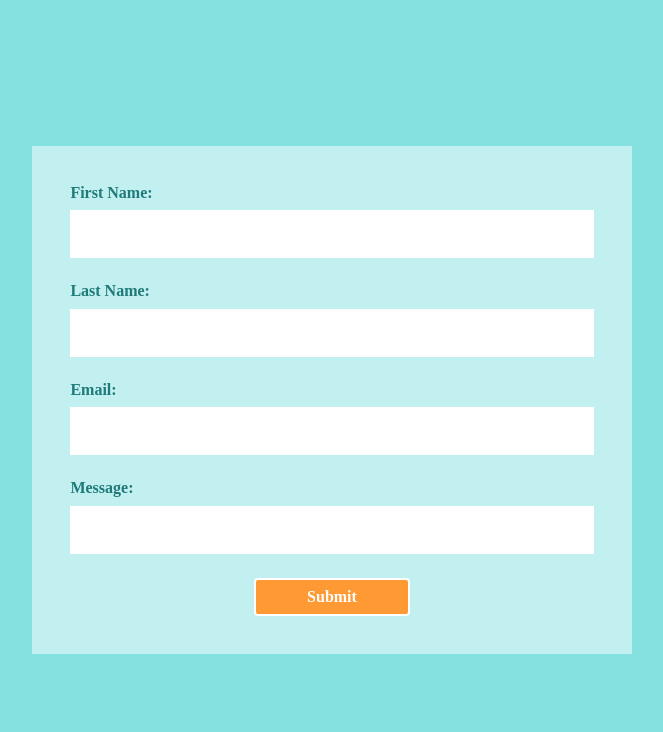
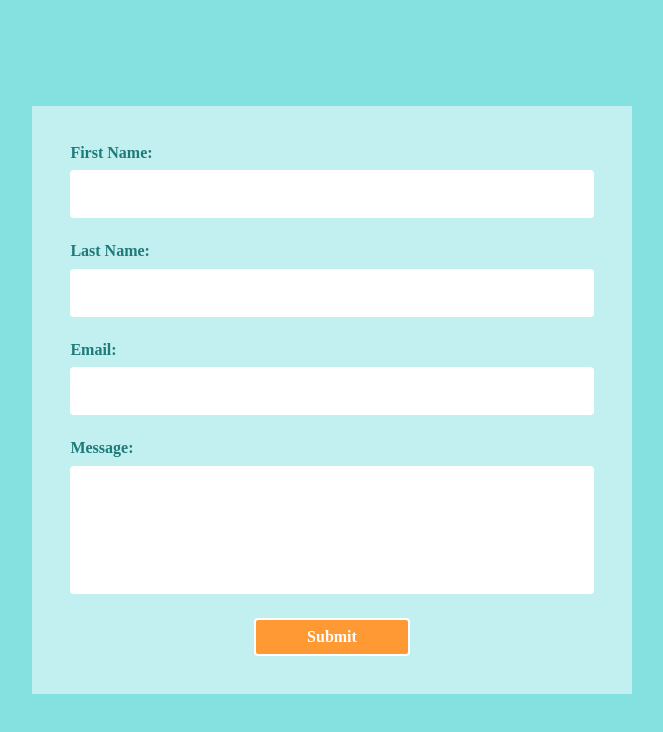
Before and after one commit to cgoconnor/hw_listeners_oconnor_caity, a plain HTML site: page index.html in a window 1280 px wide. Shown: the whole page, without its empty margins (308-971 px from the left). Drawn offline with Linux system fonts and the light colour scheme.

Commit message:
Make message input area taller

```diff
--- a/css/main.css
+++ b/css/main.css
@@ -40,7 +40,7 @@ input {
     width: 100%;
     margin: .5rem 0 1.5rem;
     border: none;
-    border-radius 4px;
+    border-radius: 4px;
 }
 
 button {
@@ -53,3 +53,7 @@ button {
     padding: .5rem;
     font-weight:bold;
 }
+
+input[type=textarea] {
+    height: 8rem;
+}
```
